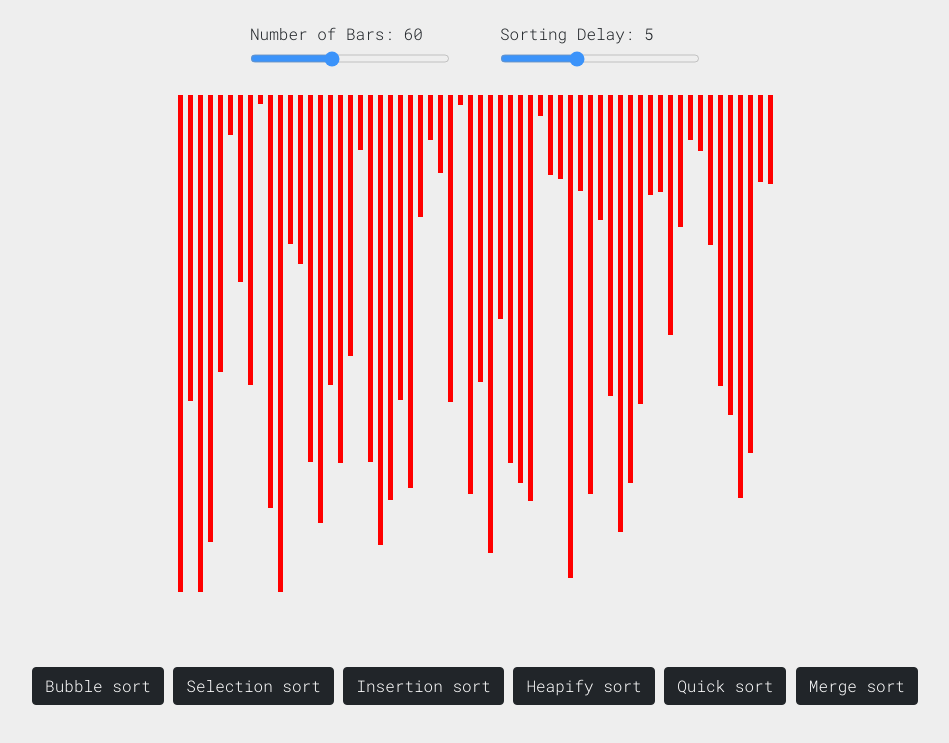
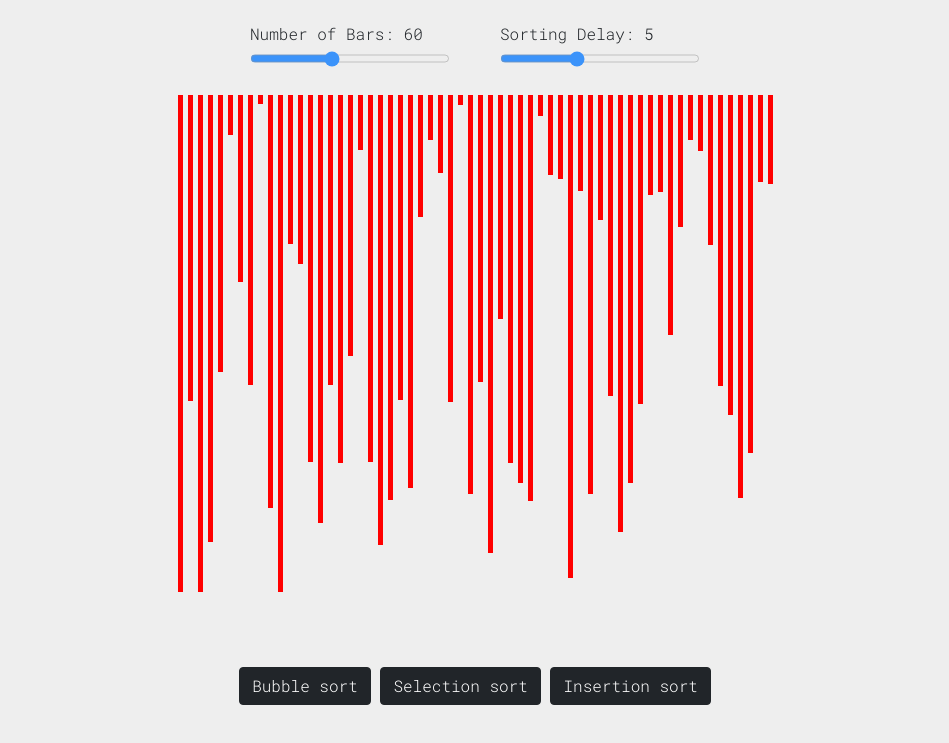
Before and after one commit to Nathanrowe32/SortingAlgorithmVisualizer, a plain HTML site: page index.html in a window 1280 px wide. Shown: the part 155-898 px from the top of the page, without its empty margins (153-1102 px from the left). Drawn offline with nearby package versions, Linux system fonts and the light colour scheme.

Commit message:
Fixed bugged buttons
3 buttons properly follow the correct algorithm, however animation does not work.

```diff
--- a/index.html
+++ b/index.html
@@ -61,9 +61,9 @@
                             <button type="button" class="btn btn-dark bubbleSort" id="bubbleSort">Bubble sort</button>
                             <button type="button" class="btn btn-dark" id="selectionSort">Selection sort</button>
                             <button type="button" class="btn btn-dark" id="insertionSort">Insertion sort</button>
-                            <button type="button" class="btn btn-dark" id="heapifySort">Heapify sort</button>
+                            <!-- <button type="button" class="btn btn-dark" id="heapifySort">Heapify sort</button>
                             <button type="button" class="btn btn-dark" id="quickSort">Quick sort</button>
-                            <button type="button" class="btn btn-dark" id="mergeSort">Merge sort</button>
+                            <button type="button" class="btn btn-dark" id="mergeSort">Merge sort</button> -->
                         </div>
                     </form>
                 </div>
```
